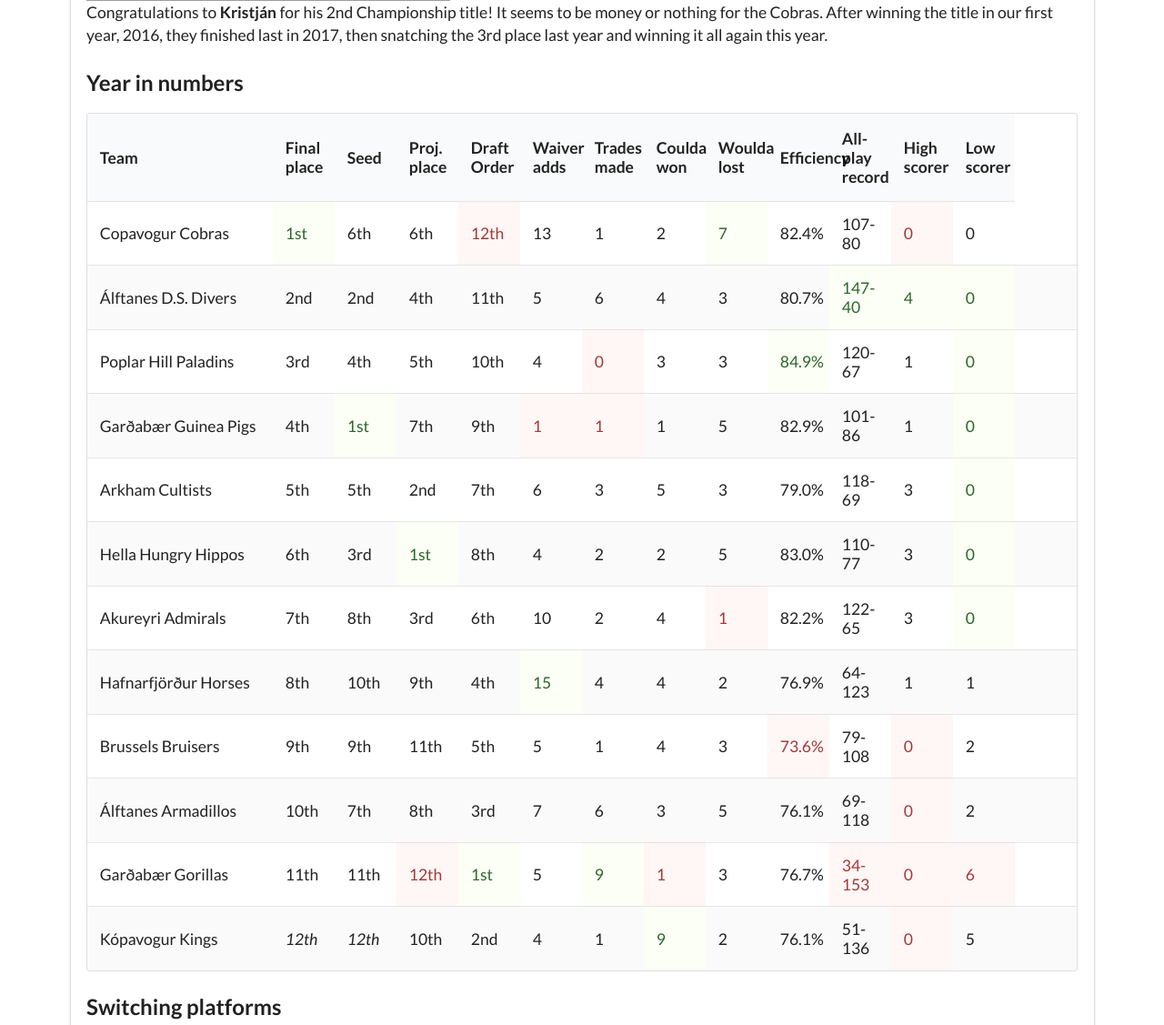
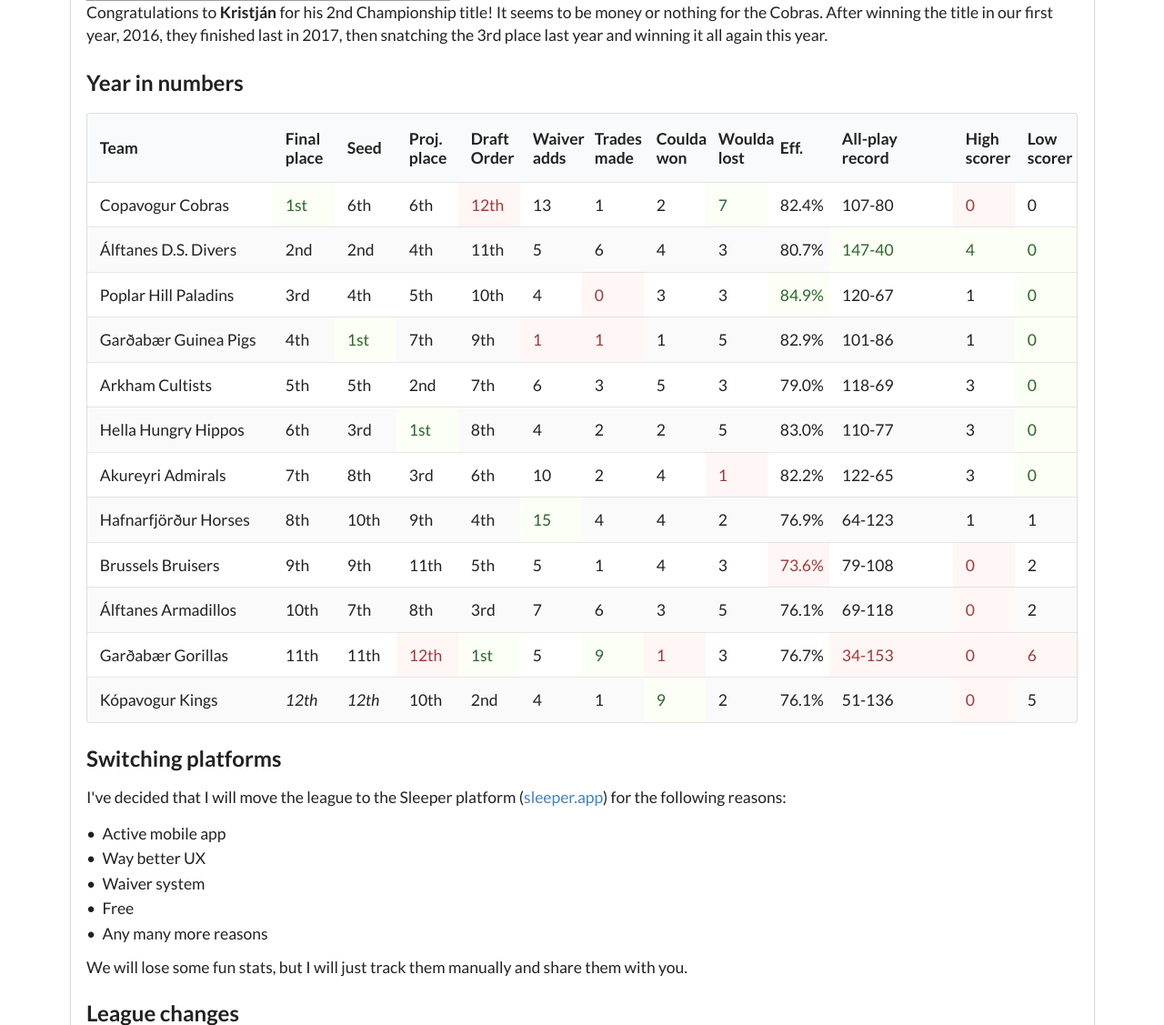
Before and after one commit to andrijan/mfl-commish, a Django app: page / in a window 1280 px wide. Shown: the part 486-1613 px from the top of the page at 91% size. Run offline with Django 3.2, Linux system fonts and the light colour scheme; data comes from the database, SQL or seed files in the repository; some libraries are stand-ins or nearby versions; grey boxes are pictures that could not be loaded.

Commit message:
Update index.html

```diff
--- a/core/templates/core/index.html
+++ b/core/templates/core/index.html
@@ -18,8 +18,8 @@
         <th class="one wide">Trades made</th>
         <th class="one wide">Coulda won</th>
         <th class="one wide">Woulda lost</th>
-        <th class="one wide">Efficiency</th>
-        <th class="one wide">All-play record</th>
+        <th class="one wide">Eff.</th>
+        <th class="two wide">All-play record</th>
         <th class="one wide">High scorer</th>
         <th class="one wide">Low scorer</th>
       </tr>
```
